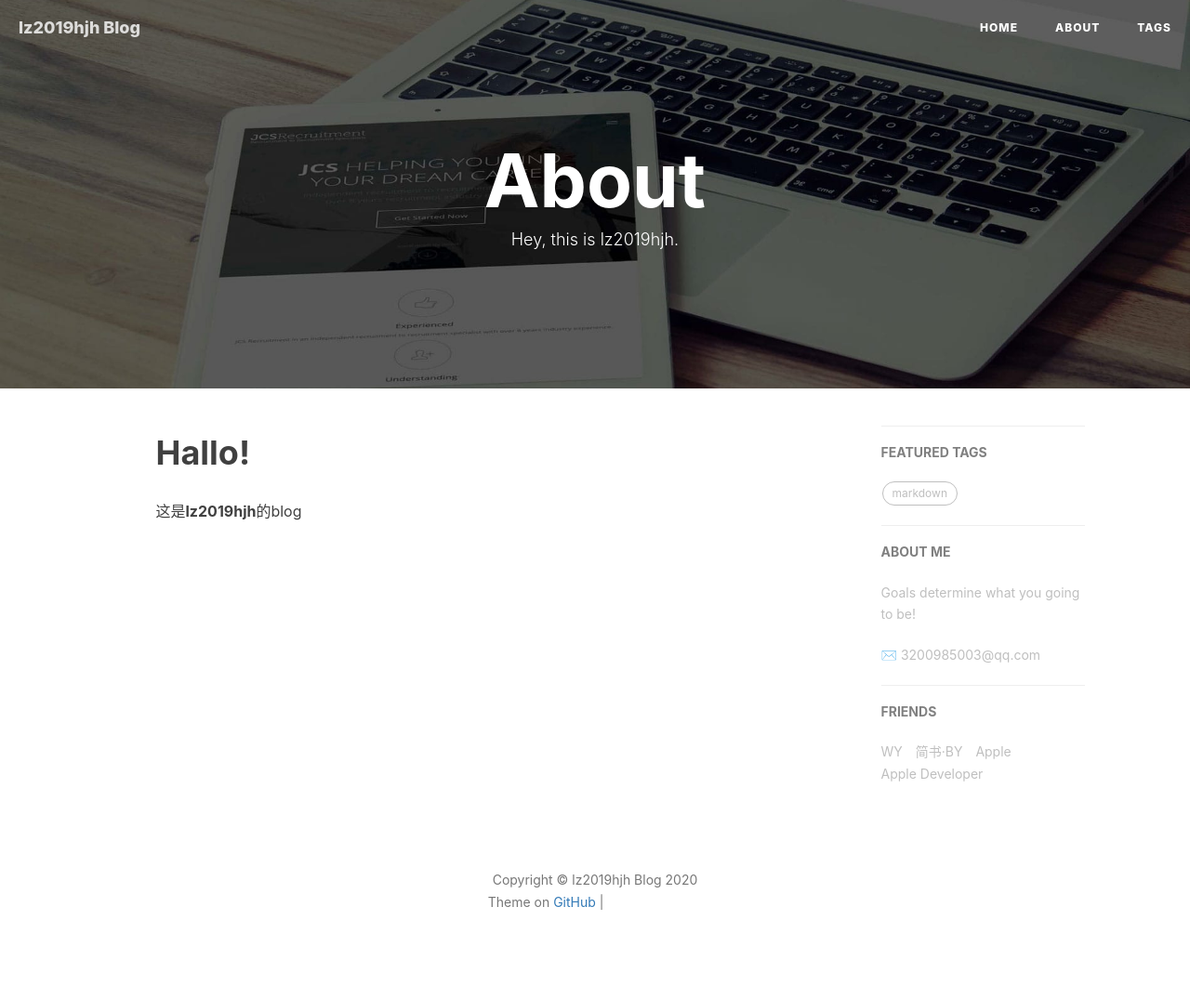
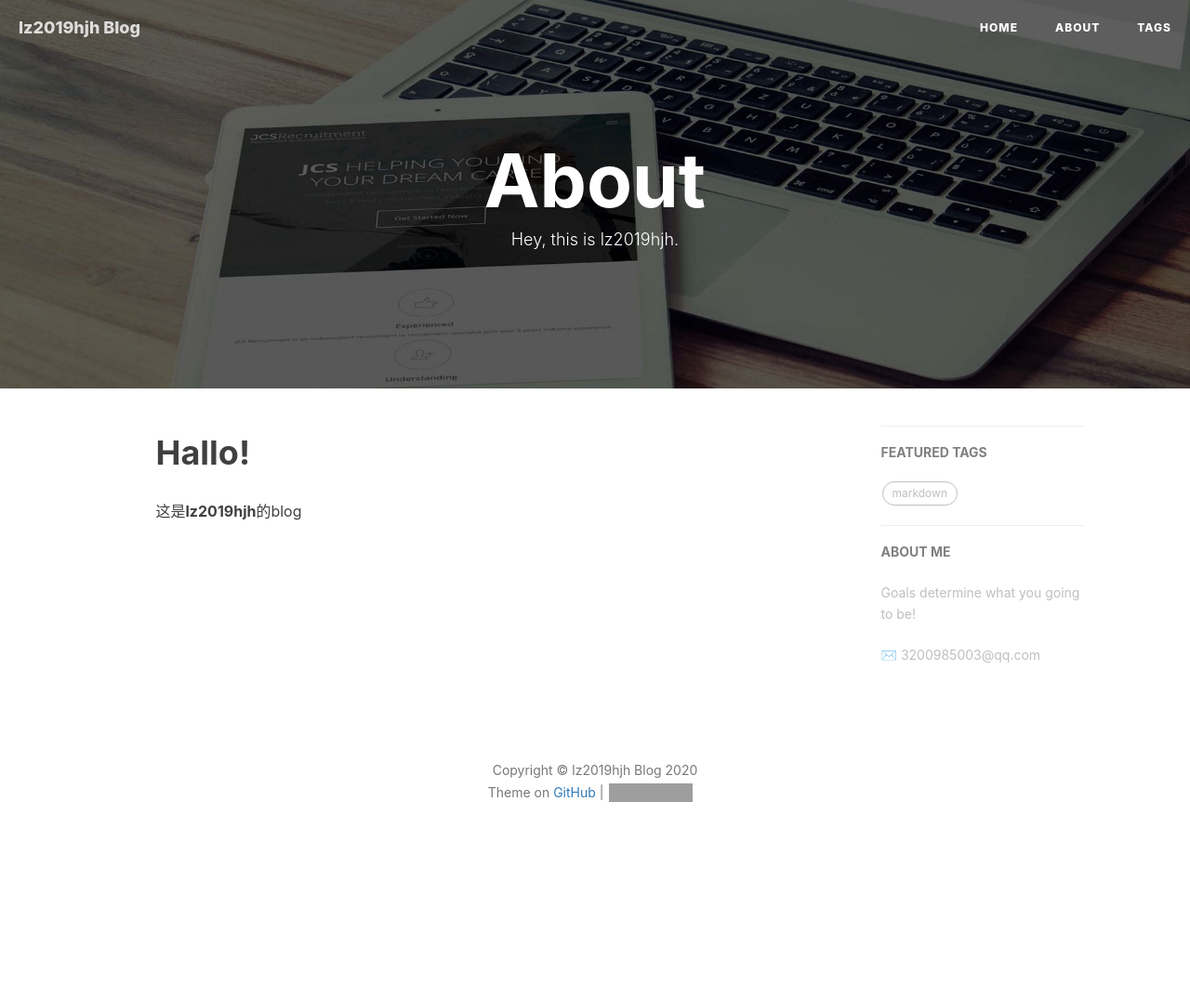
Before and after one commit to Jinhao0113/lz2019hjh.github.io_old, a Jekyll site: the page built from about.html, in a window 1280 px wide. Shown: the whole page at 93% size. Built offline with Jekyll 4.4.1, drawn with Linux system fonts in a browser that asks for light colours; nearby versions of some CDN libraries; comment, search, counter and statistics services are not loaded; after the commit the page ends 957 px from its top, so only the background shows below that; some of the changed lines change nothing that is shown; grey boxes are pictures that could not be loaded.

Commit message:
Update _config.yml

```diff
--- a/_config.yml
+++ b/_config.yml
@@ -1,7 +1,7 @@
 # Site settings
 title: lz2019hjh Blog
 SEOTitle: 胡锦浩的博客 | lz2019hjh Blog
-header-img: img/post-bg-desk.jpg
+# header-img: img/post-bg-desk.jpg
 email: 3200985003@qq.com
 description: "Every failure is leading towards success."
 keyword: "胡锦浩,lz2019hjh,lz2019hjh blog,hjh"
@@ -61,7 +61,7 @@
 
 # Gitalk
 gitalk:
-  enable: true    #是否开启Gitalk评论
+  enable: false    #是否开启Gitalk评论
   clientID: f2c84e7629bb1446c1a4                            #生成的clientID
   clientSecret: ca6d6139d1e1b8c43f8b2e19492ddcac8b322d0d    #生成的clientSecret
   repo: qiubaiying.github.io    #仓库名称
@@ -74,11 +74,11 @@
 
 # Analytics settings
 # Baidu Analytics
-ba_track_id: b50bf2b12b5338a1845e33832976fd68
+# ba_track_id: b50bf2b12b5338a1845e33832976fd68
 
 # Google Analytics
-ga_track_id: 'UA-90855596-1'            # Format: UA-xxxxxx-xx
-ga_domain: qiubaiying.top               # 默认的是 auto, 这里我是自定义了的域名，你如果没有自己的域名，需要改成auto
+# ga_track_id: 'UA-90855596-1'            # Format: UA-xxxxxx-xx
+# ga_domain: auto               # 默认的是 auto, 这里我是自定义了的域名，你如果没有自己的域名，需要改成auto
 
 
 
@@ -97,18 +97,18 @@
 
 
 # Friends
-friends: [
-    {
-        title: "WY",
-        href: "http://zhengwuyang.com"
-    },{
-        title: "简书·BY",
-        href: "http://www.jianshu.com/u/e71990ada2fd"
-    },{
-        title: "Apple",
-        href: "https://apple.com"
-    },{
-        title: "Apple Developer",
-        href: "https://developer.apple.com/"
-    }
-]
+# friends: [
+#     {
+#         title: "WY",
+#         href: "http://zhengwuyang.com"
+#     },{
+#         title: "简书·BY",
+#         href: "http://www.jianshu.com/u/e71990ada2fd"
+#     },{
+#         title: "Apple",
+#         href: "https://apple.com"
+#     },{
+#         title: "Apple Developer",
+#         href: "https://developer.apple.com/"
+#     }
+# ]
```
